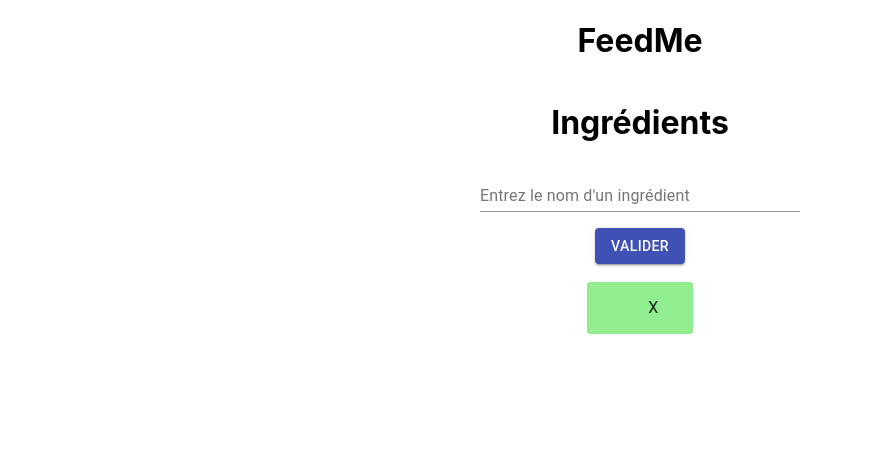
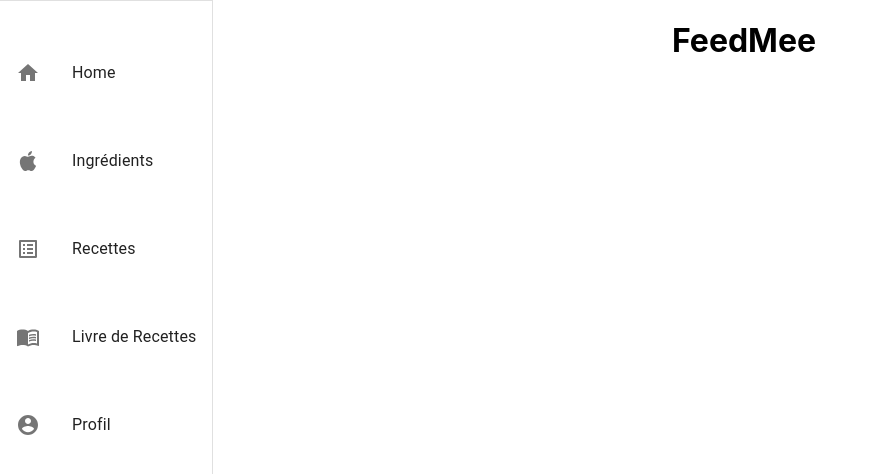
Before and after one commit to Ots-S/MyFood-Demo, a React (Create React App) app: page / in a window 1280 px wide. Shown: the top 474 px of the page, without its empty margins (0-878 px from the left). Built offline with nearby package versions, Linux system fonts and the light colour scheme; no server answers; the HTML template or start-up script is replaced by a standard one.

Commit message:
feat drawer added

```diff
--- a/package.json
+++ b/package.json
@@ -11,6 +11,7 @@
     "axios": "^0.20.0",
     "react": "^16.13.1",
     "react-dom": "^16.13.1",
+    "react-router-dom": "^5.2.0",
     "react-scripts": "3.4.3"
   },
   "scripts": {
--- a/src/App.css
+++ b/src/App.css
@@ -1,5 +1,9 @@
 .App {
   text-align: center;
+}
+
+.imgBackground {
+  object-fit: cover;
 }
 
 .App-logo {
--- a/src/App.js
+++ b/src/App.js
@@ -1,14 +1,28 @@
 import React from "react";
-import logo from "./logo.svg";
 import "./App.css";
 import Home from "./components/Home";
+import Drawer from "./components/Drawer";
+import Ingredients from "./components/Ingredients";
+import { BrowserRouter as Router, Switch, Route } from "react-router-dom";
+import { makeStyles } from "@material-ui/core/styles";
 
-function App() {
+const useStyles = makeStyles({
+  container: {
+    display: "flex",
+  },
+});
+
+export default function App() {
+  const classes = useStyles();
   return (
-    <div className="App">
-      <Home />
+    <div className={classes.container}>
+      <Router>
+        <Drawer />
+        <Switch>
+          <Route exact path="/" component={Home} />
+          <Route exact path="/ingredients" component={Ingredients} />
+        </Switch>
+      </Router>
     </div>
   );
 }
-
-export default App;
--- /dev/null
+++ b/src/components/Drawer.jsx
@@ -0,0 +1,51 @@
+import React from "react";
+import { Drawer as MUIDrawer } from "@material-ui/core";
+import { makeStyles } from "@material-ui/core/styles";
+import {
+  List,
+  Divider,
+  ListItem,
+  ListItemIcon,
+  ListItemText,
+  Box,
+} from "@material-ui/core";
+import { useHistory } from "react-router-dom";
+import MenuBookIcon from "@material-ui/icons/MenuBook";
+import ListAltIcon from "@material-ui/icons/ListAlt";
+import HomeIcon from "@material-ui/icons/Home";
+import AppleIcon from "@material-ui/icons/Apple";
+import AccountCircleIcon from "@material-ui/icons/AccountCircle";
+
+const useStyles = makeStyles({
+  menu: {
+    width: "13rem",
+  },
+});
+
+export default function Drawer() {
+  const classes = useStyles();
+  let history = useHistory();
+  const itemsList = [
+    { name: "Home", path: "/", icon: <HomeIcon /> },
+    { name: "Ingrédients", path: "/ingredients", icon: <AppleIcon /> },
+    { name: "Recettes", path: "/recipes", icon: <ListAltIcon /> },
+    { name: "Livre de Recettes", path: "/cookbook", icon: <MenuBookIcon /> },
+    { name: "Profil", path: "/user", icon: <AccountCircleIcon /> },
+  ];
+
+  return (
+    <MUIDrawer variant="permanent" className={classes.menu}>
+      <Divider />
+      <List>
+        {itemsList.map(item => (
+          <Box my={5} key={item.name} onClick={() => history.push(item.path)}>
+            <ListItem button>
+              <ListItemIcon>{item.icon}</ListItemIcon>
+              <ListItemText primary={item.name} />
+            </ListItem>
+          </Box>
+        ))}
+      </List>
+    </MUIDrawer>
+  );
+}
--- a/src/components/Home.jsx
+++ b/src/components/Home.jsx
@@ -1,11 +1,10 @@
 import React from "react";
-import Ingredients from "./Ingredients";
+import { Grid } from "@material-ui/core";
 
 export default function Home() {
   return (
-    <div>
-      <h1>FeedMe</h1>
-      <Ingredients />
-    </div>
+    <Grid container justify="center">
+      <h1>FeedMee</h1>
+    </Grid>
   );
 }
--- a/src/components/Ingredients.jsx
+++ b/src/components/Ingredients.jsx
@@ -34,7 +34,7 @@ export default function Ingredients() {
 
   return (
     <Grid container direction="column" alignItems="center">
-      <h1>Ingrédients</h1>
+      <h1>Ajouter un ingrédient</h1>
       <Grid item>
         <TextField
           style={{ width: "20rem" }}
@@ -51,7 +51,7 @@ export default function Ingredients() {
             variant="contained"
             onClick={() => saveIngredient(ingredient)}
           >
-            Valider
+            Ajouter
           </Button>
         </Box>
       </Grid>
```
Also changed, not shown: 1 other file (tests, documents, lock files or other folders).
